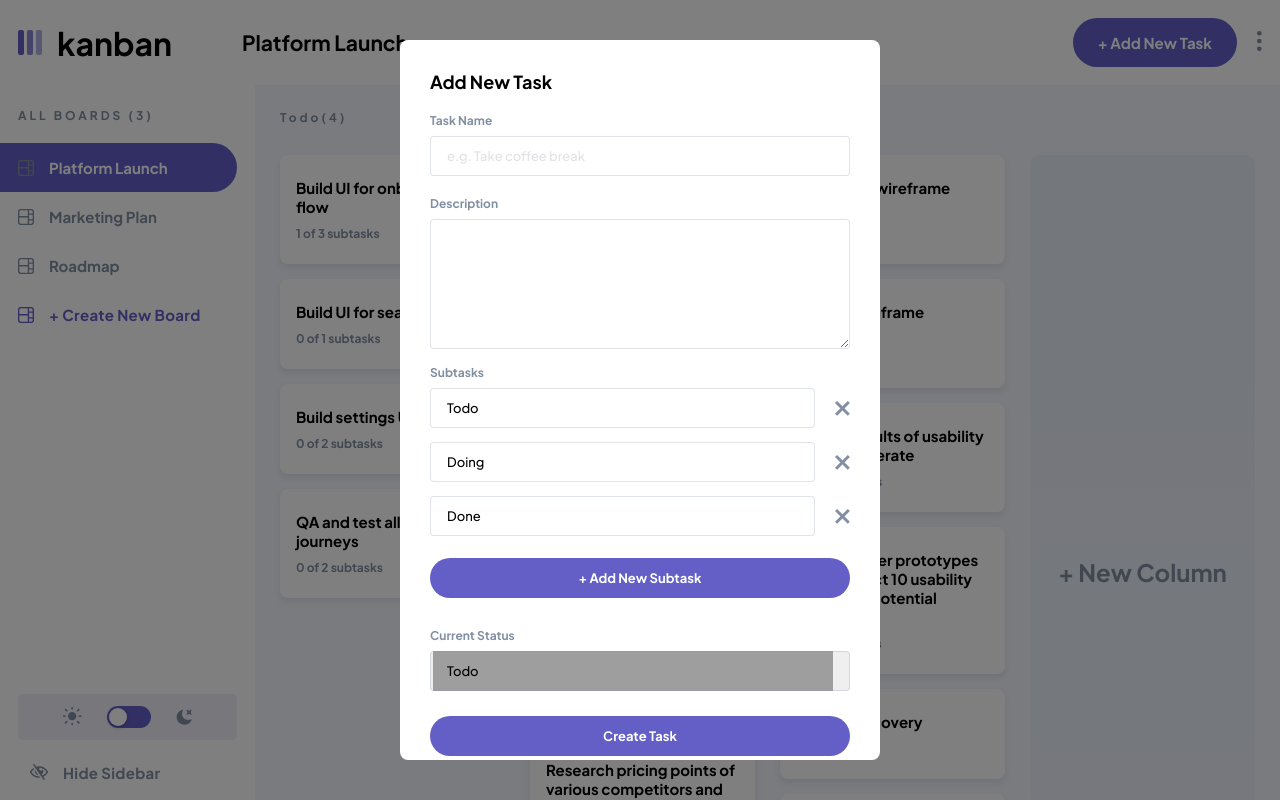
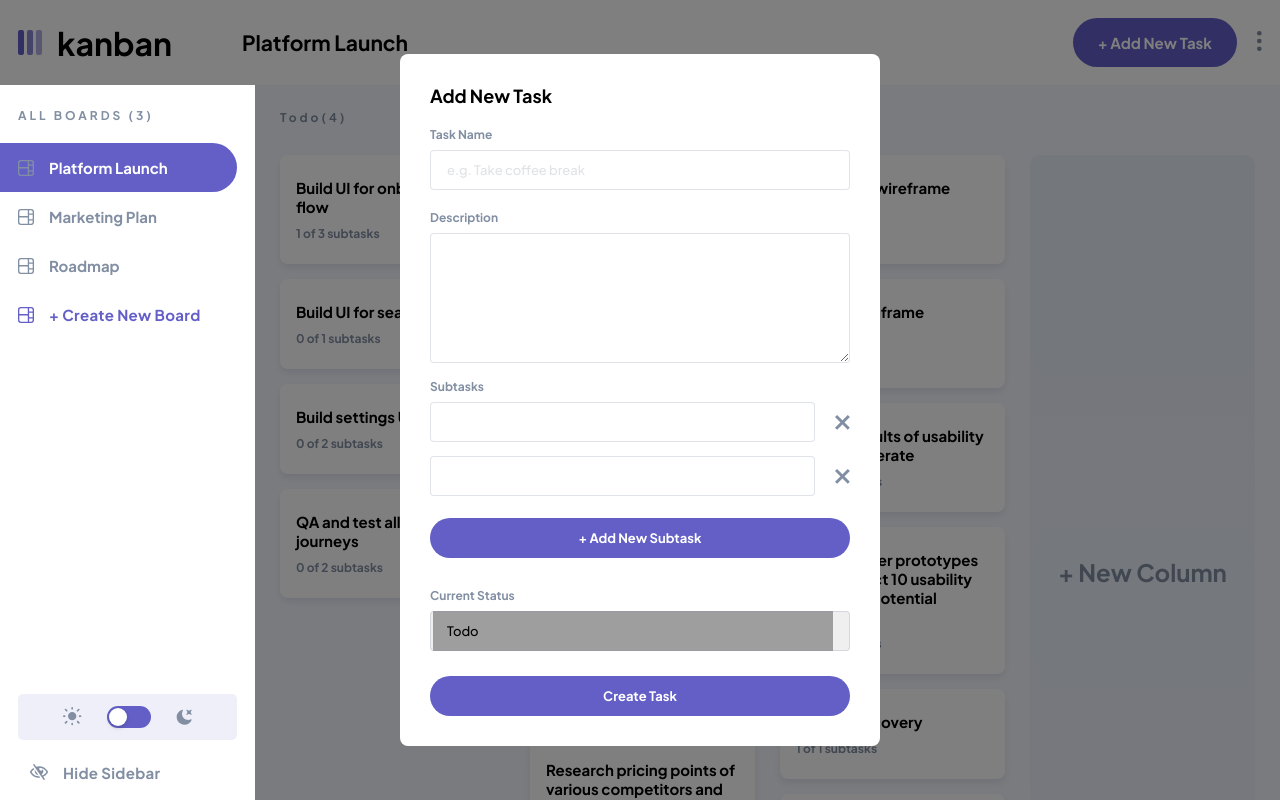
Before and after one commit to NurgulYunusova/Kanban-Task-Management, a React (Vite) app: page / in a window 1280 px wide. Both pictures are taken after a click on the button "+ Add New Task". Shown: the top 800 px of the page. Built offline with nearby package versions, Linux system fonts and the light colour scheme; grey boxes are pictures that could not be loaded.

Commit message:
updated add task button

```diff
--- a/src/components/content/content.scss
+++ b/src/components/content/content.scss
@@ -109,7 +109,6 @@
         display: flex;
         justify-content: center;
         align-items: center;
-        z-index: 99;
 
         .modal {
           background-color: #fff;
--- a/src/components/header/Header.jsx
+++ b/src/components/header/Header.jsx
@@ -16,10 +16,13 @@ function Header() {
   const [modalVisible, setModalVisible] = useState(false);
   const [editModalVisible, setEditModalVisible] = useState(false);
   const [columnNames, setColumnNames] = useState([]);
-  const [selectedValue, setSelectedValue] = useState("");
+  const [selectedStatus, setSelectedStatus] = useState(columns[0]?.name);
   const [isEditOpen, setIsEditOpen] = useState(false);
   const [isDeleteOpen, setIsDeleteOpen] = useState(false);
   const [boardName, setBoardName] = useState("");
+  const [taskName, setTaskName] = useState("");
+  const [description, setDescription] = useState("");
+  const [subtasks, setSubtasks] = useState(["", ""]);
 
   const modalRef = useRef();
 
@@ -32,12 +35,19 @@ function Header() {
     setColumnNames(newColumns);
   }, [columns]);
 
-  const openDeleteModal = () => {
-    setIsDeleteOpen(true);
+  const handleInputChange = (index, e) => {
+    const updatedSubtasks = [...subtasks];
+    updatedSubtasks[index] = e.target.value;
+    setSubtasks(updatedSubtasks);
   };
 
   const closeDeleteModal = () => {
     setIsDeleteOpen(false);
+  };
+
+  const deleteButton = () => {
+    setIsDeleteOpen(true);
+    setIsEditOpen(false);
   };
 
   const handleDelete = () => {
@@ -93,20 +103,39 @@ function Header() {
     setBoards(updatedBoards);
   };
 
-  const handleChange = (event) => {
-    setSelectedValue(event.target.value);
-  };
-
-  const toggleMenu = () => {
-    setIsEditOpen(!isEditOpen);
-  };
-
   const handleAddNewTask = () => {
     setModalVisible(true);
   };
 
   const handleAddSubtask = () => {
-    setColumnNames([...columnNames, ""]);
+    setSubtasks([...subtasks, ""]);
+  };
+
+  const handleTaskSubmit = (e) => {
+    e.preventDefault();
+
+    const subtaskObjects = subtasks.map((subtask) => ({
+      title: subtask,
+      isCompleted: false,
+    }));
+
+    const newTask = {
+      title: taskName,
+      status: selectedStatus,
+      subtasks: subtaskObjects,
+    };
+
+    const columnIndex = boards[activeBoardIndex].columns.findIndex(
+      (column) => column.name === selectedStatus
+    );
+
+    if (columnIndex !== -1) {
+      boards[activeBoardIndex].columns[columnIndex].tasks.push(newTask);
+
+      setBoards([...boards]);
+    }
+
+    setModalVisible(false);
   };
 
   useEffect(() => {
@@ -160,13 +189,15 @@ function Header() {
               <div className="modalBackdrop">
                 <div className="modal" ref={modalRef}>
                   <h3>Add New Task</h3>
-                  <form onSubmit={(e) => e.preventDefault()}>
+                  <form onSubmit={(e) => handleTaskSubmit(e)}>
                     <label htmlFor="name">Task Name</label> <br />
                     <input
                       type="text"
                       name="name"
                       id="name"
                       placeholder="e.g. Take coffee break"
+                      onChange={(e) => setTaskName(e.target.value)}
+                      value={taskName}
                       required
                     />{" "}
                     <br />
@@ -175,33 +206,29 @@ function Header() {
                       name="description"
                       id="description"
                       rows="7"
+                      onChange={(e) => setDescription(e.target.value)}
+                      value={description}
                     ></textarea>
                     <label htmlFor="boardColumns">Subtasks</label>
-                    {columnNames.map((columnName, index) => (
+                    {subtasks.map((subtask, index) => (
                       <div key={index}>
                         <input
                           type="text"
-                          name={`column-${index}`}
-                          id={`column-${index}`}
-                          value={columnName}
-                          onChange={(e) => {
-                            const updatedColumns = [...columnNames];
-                            updatedColumns[index] = e.target.value;
-                            setColumnNames(updatedColumns);
-                          }}
+                          name={`subtask-${index}`}
+                          id={`subtask-${index}`}
+                          value={subtask || ""}
+                          onChange={(event) => handleInputChange(index, event)}
                           required
                         />
-                        {
                         <img
                           src={xmark}
                           alt="xmark"
                           onClick={() => {
-                              const updatedColumns = [...columnNames];
-                              updatedColumns.splice(index, 1);
-                              setColumnNames(updatedColumns);
+                            const updatedSubtasks = [...subtasks];
+                            updatedSubtasks.splice(index, 1);
+                            setSubtasks(updatedSubtasks);
                           }}
                         />
-                        }
                       </div>
                     ))}
                     <button
@@ -214,12 +241,14 @@ function Header() {
                     <label htmlFor="status">Current Status</label> <br />
                     <select
                       id="selectOption"
-                      value={selectedValue}
-                      onChange={handleChange}
+                      value={selectedStatus}
+                      onChange={(e) => setSelectedStatus(e.target.value)}
                     >
-                      <option value="option1">Todo</option>
-                      <option value="option2">Doing</option>
-                      <option value="option3">Done</option>
+                      {columns?.map((column, index) => (
+                        <option value={column.name} key={index}>
+                          {column.name}
+                        </option>
+                      ))}
                     </select>
                     <button className="createTaskBtn">Create Task</button>
                   </form>
@@ -232,7 +261,7 @@ function Header() {
                 width="5"
                 height="20"
                 xmlns="http://www.w3.org/2000/svg"
-                onClick={toggleMenu}
+                onClick={() => setIsEditOpen(!isEditOpen)}
               >
                 <g fill="#828FA3" fillRule="evenodd">
                   <circle cx="2.308" cy="2.308" r="2.308" />
@@ -247,7 +276,7 @@ function Header() {
                     <li className="edit" onClick={handleEdit}>
                       Edit board
                     </li>
-                    <li className="delete" onClick={openDeleteModal}>
+                    <li className="delete" onClick={deleteButton}>
                       Delete board
                     </li>
                   </ul>
--- a/src/components/header/header.scss
+++ b/src/components/header/header.scss
@@ -8,7 +8,6 @@ header {
   right: 0;
   left: 0;
   background-color: #fff;
-  z-index: 99;
 
   &.light {
     background-color: #fff;
```
Lines whose indentation alone changed are shown as unchanged.
